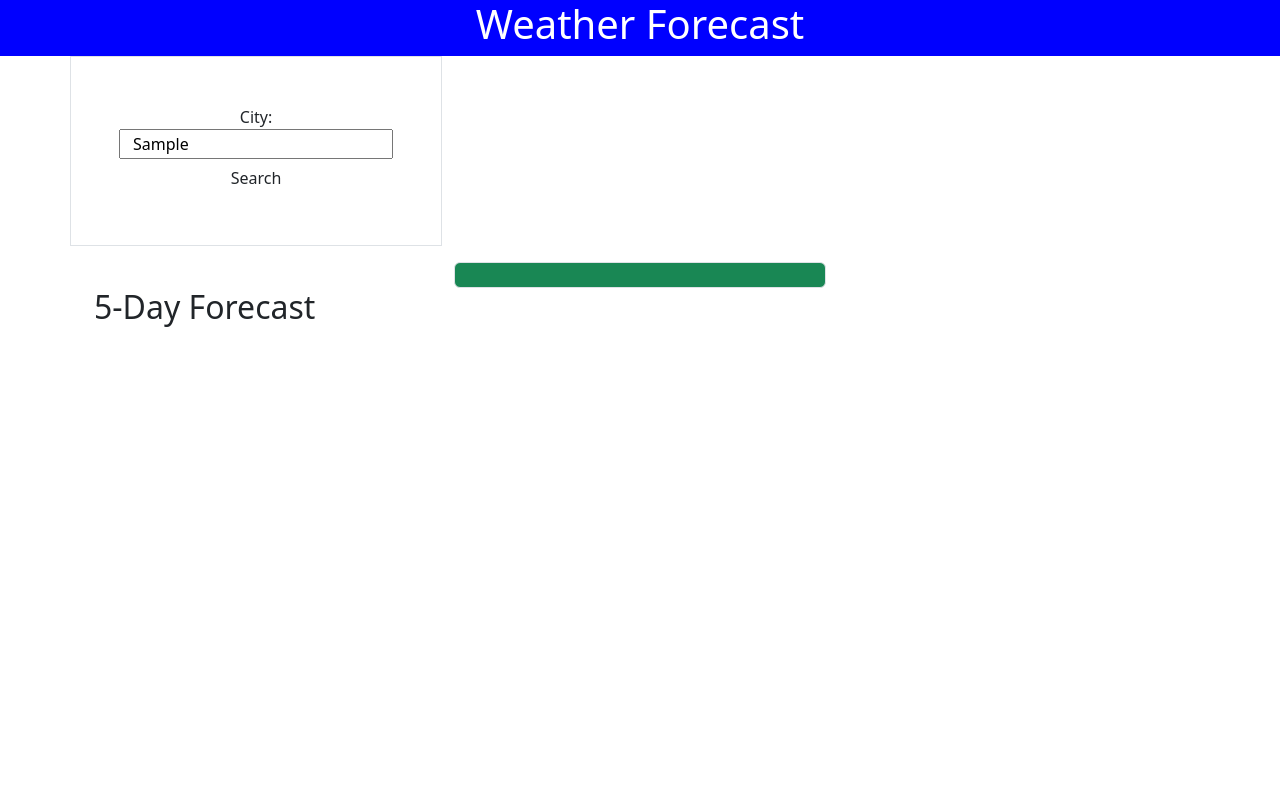
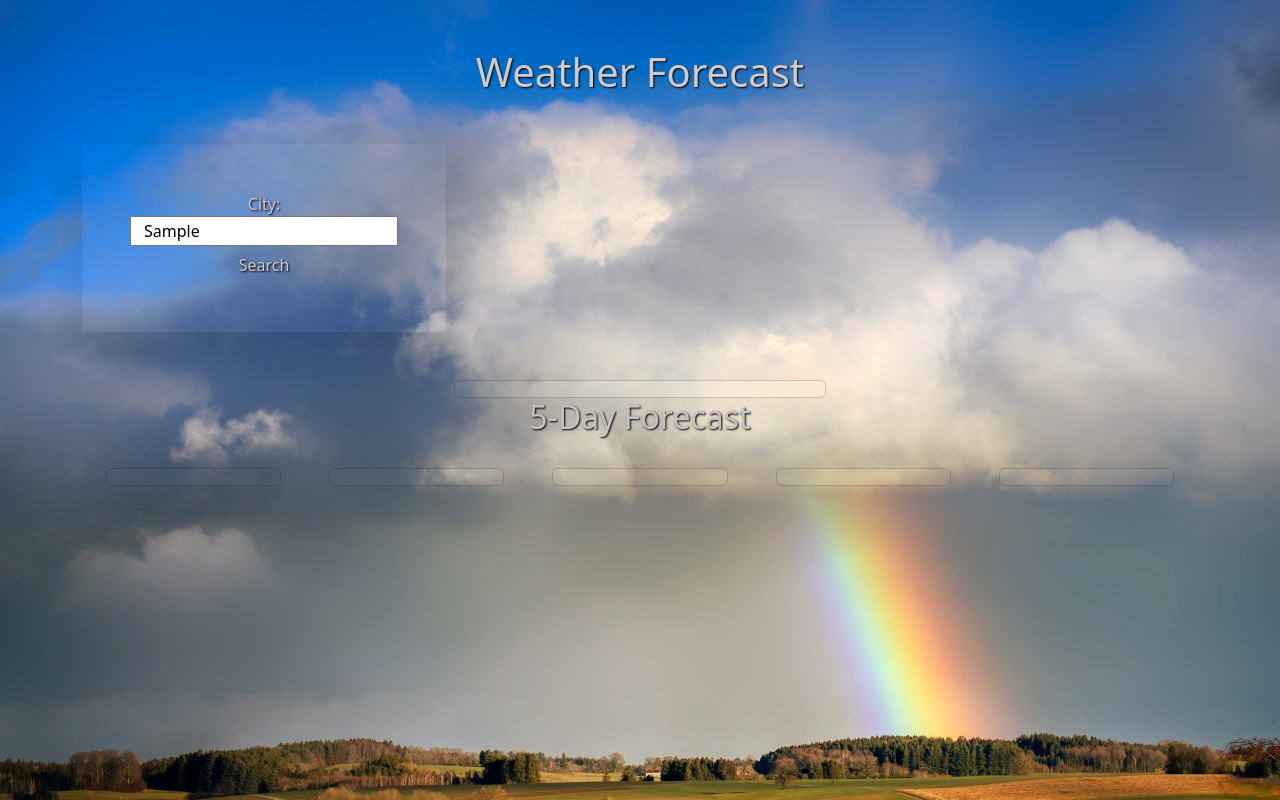
Before and after one commit to pmorris50/Weather-Dashboard, a plain HTML site: page index.html in a window 1280 px wide. Both pictures are taken after typing "Sample" into the empty fields and a click on the button "Search". Drawn offline with nearby package versions, Linux system fonts and the light colour scheme; no server answers.

Commit message:
working on CSS need to activate previous search btns

```diff
--- a/assets/css/style.css
+++ b/assets/css/style.css
@@ -11,11 +11,29 @@ list-style-type: none;
     display: none;
 }
 
-header{
+/* header{
     display:flex;
     justify-content: center;
     text-align: center;
     background: blue;
     color: white;
 
+} */
+
+body{
+background-image: url('../images/background.jpg') ;
+background-repeat: no-repeat;
+background-size: cover;
+text-shadow: 1px 1px 2px black;
+color: rgb(210, 201, 201)
+
 }
+h1{
+    text-shadow: 1px 1px 2px black;
+    color: rgb(210, 201, 201)
+}
+
+.btn{
+    text-shadow: 1px 1px 2px black;
+    color: rgb(210, 201, 201)
+}
--- a/assets/js/script.js
+++ b/assets/js/script.js
@@ -13,20 +13,25 @@ var futureTemp = document.querySelectorAll('.future-temp');
 var futureWind = document.querySelectorAll('.future-wind');
 var futureHumidity = document.querySelectorAll('.future-humidity');
 var futureForecast = document.querySelectorAll('.day');
-var currentContainer = document.querySelector('.current-weather-box')
+//var currentContainer = document.querySelector('.current-weather-box')
 var today = dayjs()
 var citiesSaved = [];
 var searchHistoryList = document.querySelector('.search-history')
 var buttonParent = document.querySelector('.button-parent');
-var forecastHeader = document.querySelector('.forecast');
+//var forecastLength = document.querySelectorAll('.forecast');
+var removeHide = document.querySelectorAll('.hide');
 
 weatherForm.addEventListener('submit', function (e) {
     e.preventDefault();
     // console.log(citySearch.value);
     fiveDay(citySearch.value);
-    currentWeather(citySearch.value)
-    currentContainer.classList.remove('hide');
-    forecastHeader.classList.remove('hide');
+    currentWeather(citySearch.value);
+    for(var i = 0; i< removeHide.length; i++){
+    removeHide[i].classList.remove('hide');
+    }
+    // currentContainer.classList.remove('hide');
+    // forecastLength.classList.remove('hide');
+
     citiesSaved.push(citySearch.value);
     localStorage.setItem('city', JSON.stringify(citiesSaved));
 
@@ -67,7 +72,7 @@ function currentWeather(cityName) {
         }).then(function (weather) {
             console.log(weather);
 
-            cityNameCurrent.textContent = weather.name;
+            cityNameCurrent.textContent = weather.name + ' Weather';
             weatherReport.textContent = today.format('dddd, MMM D')
             currentTemp.textContent = 'Temp: ' + weather.main.temp + ' °F'
             currentWind.textContent = "Wind: " + weather.wind.speed + ' MPH';
--- a/index.html
+++ b/index.html
@@ -1,77 +1,80 @@
 <!DOCTYPE html>
 <html lang="en">
+
 <head>
     <meta charset="UTF-8">
     <meta name="viewport" content="width=device-width, initial-scale=1.0">
     <meta http-equiv="X-UA-Compatible" content="ie=edge">
-<meta name="Description" content="Enter your description here"/>
+    <meta name="Description" content="Enter your description here" />
     <!-- <link rel="stylesheet" href="https://cdnjs.cloudflare.com/ajax/libs/twitter-bootstrap/4.6.0/css/bootstrap.min.css"> -->
-<link href="https://cdn.jsdelivr.net/npm/bootstrap@5.2.3/dist/css/bootstrap.min.css" rel="stylesheet" integrity="sha384-rbsA2VBKQhggwzxH7pPCaAqO46MgnOM80zW1RWuH61DGLwZJEdK2Kadq2F9CUG65" crossorigin="anonymous">
+    <link href="https://cdn.jsdelivr.net/npm/bootstrap@5.2.3/dist/css/bootstrap.min.css" rel="stylesheet"
+        integrity="sha384-rbsA2VBKQhggwzxH7pPCaAqO46MgnOM80zW1RWuH61DGLwZJEdK2Kadq2F9CUG65" crossorigin="anonymous">
 </head>
+
 <body>
     <link rel="stylesheet" href="https://cdnjs.cloudflare.com/ajax/libs/font-awesome/5.15.4/css/all.min.css">
     <link rel="stylesheet" href="assets/css/style.css">
     <title>Weather Dashboard</title>
     </head>
+
     <body>
-<header>
-<h1>Weather Forecast</h1>
+        <header class='mx-auto p-10'>
+            <h1 class='mt-5 text-center'>Weather Forecast</h1>
         </header>
-<main class = 'container'
-<div class = 'container'>
-    <form id = "weather-form" class= " row border bg-transparent text-center col-lg-4 col-sm-12 col-md-6 m-8 p-5">
-        <label class = 'm-8' for = "#city">City: </label>
-        <input id= "city"  type = "text">
-        <button class = 'btn' id= "searchingbtn" type ='submit'>Search</button>
+        <main class='text-center container'>
+            <div class= 'my-5 text-center container'>
+                <form id="weather-form"
+                    class="shadow-lg row  text-center col-lg-4 col-sm-12 col-md-6 m-8 p-5">
+                    <label class='m-8' for="#city">City: </label>
+                    <input id="city" type="text">
+                    <button class='btn' id="searchingbtn" type='submit'>Search</button>
                 </form>
             </div>
             <div>
-    <ul class = 'button-parent'></ul>
-
-
+                <ul class='button-parent'></ul>
             </div>
-<div class = 'mx-auto border rounded bg-success text-center col-lg-4 col-sm-12 card hide current-weather-box'>
-    <h2 class ='name-city-current'></h2>
-    <ul class = 'current-weather'></ul>
-    <li id = 'tempurature'></li>
-    <li id = 'wind'></li>
-    <li id ='humidity'></li>
+            <div class='hide'>
+                <h2 class='text-center name-city-current'></h2>
+                <div class='bg-transparent shadow-lg mx-auto px-5 rounded  text-center col-lg-4 col-sm-12 card'>
+                    <ul class='current-weather'></ul>
+                    <li id='tempurature'></li>
+                    <li id='wind'></li>
+                    <li id='humidity'></li>
+                </div>
+            </div>
+            <section class='container hide'>
+                <div class='row text-center'>
+                    <h2 class='m-6 px-5 forecast text-center'>5-Day Forecast</h2>
+                    <div class='bg-transparent shadow-lg rounded text-center card day m-4 col-xs-12 col-lg col-md-6'>
+                        <ul class='weather-forecast'></ul>
+                        <li class='future-temp'></li>
+                        <li class='future-wind'></li>
+                        <li class='future-humidity'></li>
                     </div>
 
-<section class ='container'>
-    <div class = row>
-        <h2 class ='forecast hide'>5-Day Forecast</h2>
-            <div class = 'bg-info card day hide mx-4 col'>
-                <ul class = 'weather-forecast'></ul>
-                    <li class = 'future-temp'></li>col
-                    <li class = 'future-wind'></li>
-                    <li class = 'future-humidity'></li>
+                    <div class='bg-transparent shadow-lg rounded text-center card day m-4 col-xs-12 col-lg col-md-6'>
+                        <ul class='weather-forecast'></ul>
+                        <li class='future-temp'></li>
+                        <li class='future-wind'></li>
+                        <li class='future-humidity'></li>
                     </div>
-
-        <div class = 'bg-info card day hide mx-4 col '>
-             <ul class = 'weather-forecast'></ul>
-                <li class = 'future-temp'></li>
-                <li class = 'future-wind'></li>
-                <li class = 'future-humidity'></li>
+                    <div class='bg-transparent shadow-lg rounded text-center card day m-4  col-xs-12 col-lg col-md-6'>
+                        <ul class='weather-forecast'></ul>
+                        <li class='future-temp'></li>
+                        <li class='future-wind'></li>
+                        <li class='future-humidity'></li>
                     </div>
-        <div class = 'bg-info card day hide mx-4 col'>
-             <ul class = 'weather-forecast'></ul>
-                 <li class = 'future-temp'></li>
-                <li class = 'future-wind'></li>
-                <li class = 'future-humidity'></li>
+                    <div class='bg-transparent shadow-lg rounded text-center card day m-4 col-xs-12 col-lg col-md-6'>
+                        <ul class='weather-forecast'></ul>
+                        <li class='future-temp'></li>
+                        <li class='future-wind'></li>
+                        <li class='future-humidity'></li>
                     </div>
-
-        <div class = 'bg-info card day hide mx-4 col'>
-            <ul class = 'weather-forecast'></ul>
-                <li class = 'future-temp'></li>
-                <li class = 'future-wind'></li>
-                 <li class = 'future-humidity'></li>
-        </div>
-        <div class = 'bg-info card day hide mx-4 col'>
-            <ul class = 'weather-forecast'></ul>
-                <li class = 'future-temp'></li>
-                <li class = 'future-wind'></li>
-                <li class = 'future-humidity'></li>
+                    <div class='bg-transparent shadow-lg rounded text-center card day m-4 col-xs-12 col-lg col-md-6'>
+                        <ul class='weather-forecast'></ul>
+                        <li class='future-temp'></li>
+                        <li class='future-wind'></li>
+                        <li class='future-humidity'></li>
                     </div>
                 </div>
             </section>
@@ -84,17 +87,18 @@
             </ul>
         </h2> -->
         </main>
-<script
-src="https://cdn.jsdelivr.net/npm/dayjs@1.11.3/dayjs.min.js"
-integrity="sha256-iu/zLUB+QgISXBLCW/mcDi/rnf4m4uEDO0wauy76x7U="
-crossorigin="anonymous"
-></script>
-<script src="https://cdn.jsdelivr.net/npm/bootstrap@5.2.3/dist/js/bootstrap.bundle.min.js" integrity="sha384-kenU1KFdBIe4zVF0s0G1M5b4hcpxyD9F7jL+jjXkk+Q2h455rYXK/7HAuoJl+0I4" crossorigin="anonymous"></script>
+        <script src="https://cdn.jsdelivr.net/npm/dayjs@1.11.3/dayjs.min.js"
+            integrity="sha256-iu/zLUB+QgISXBLCW/mcDi/rnf4m4uEDO0wauy76x7U=" crossorigin="anonymous"></script>
+        <script src="https://cdn.jsdelivr.net/npm/bootstrap@5.2.3/dist/js/bootstrap.bundle.min.js"
+            integrity="sha384-kenU1KFdBIe4zVF0s0G1M5b4hcpxyD9F7jL+jjXkk+Q2h455rYXK/7HAuoJl+0I4"
+            crossorigin="anonymous"></script>
     </body>
+
 </html>
 <script src="https://cdnjs.cloudflare.com/ajax/libs/jquery/3.5.1/jquery.min.js"></script>
 <script src="https://cdnjs.cloudflare.com/ajax/libs/popper.js/1.16.1/umd/popper.min.js"></script>
 <!-- <script src="https://cdnjs.cloudflare.com/ajax/libs/twitter-bootstrap/4.6.0/js/bootstrap.min.js"></script> -->
-<script src ="./assets/js/script.js"></script>
+<script src="./assets/js/script.js"></script>
 </body>
+
 </html>
```
Also changed, not shown: assets/images/background.jpg (added). Lines whose indentation alone changed are shown as unchanged.
